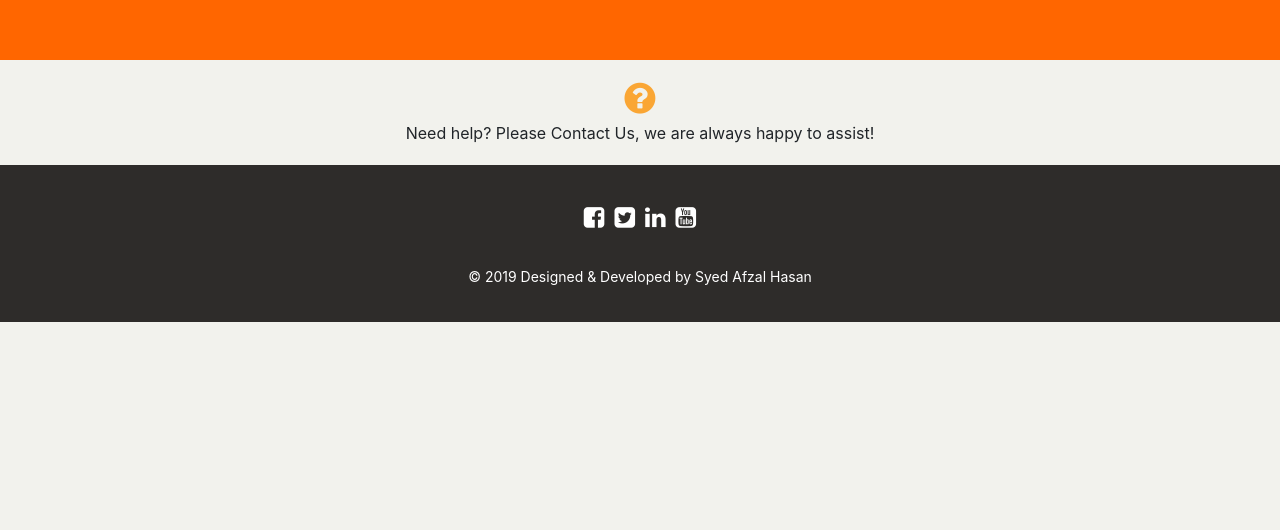
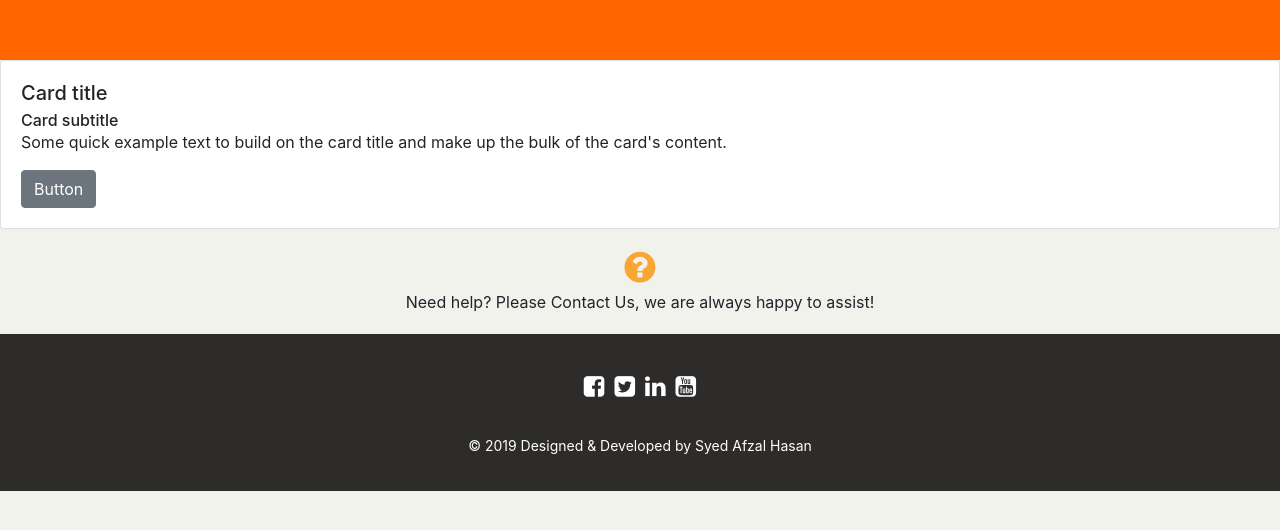
Before and after one commit to 123afzal/frieght-hub-coding-challange, a React (Create React App) app in the folder front-end/: page / in a window 1280 px wide. Shown: the top 530 px of the page. Built offline with nearby package versions, Linux system fonts and the light colour scheme; a web font is replaced by a local one.

Commit message:
afzal updates

```diff
--- /dev/null
+++ b/front-end/src/components/Assistance/Assistance.js
@@ -0,0 +1,22 @@
+import React, { Component } from 'react';
+
+class Assistance extends Component {
+    render() {
+        return (
+            <div>
+                <div className="clearfix"></div>
+
+                <div className="listing">
+                    <div className="container">
+                        <div className="need-help">
+                            <i className="fa fa-question-circle"></i>
+                            Need help? Please Contact Us, we are always happy to assist!
+                        </div>
+                    </div>
+                </div>
+            </div>
+        );
+    }
+}
+
+export default Assistance;
--- a/front-end/src/containers/Home/Home.js
+++ b/front-end/src/containers/Home/Home.js
@@ -2,6 +2,8 @@
 import './Home.css';
 import Footer from '../../components/Footer/Footer';
 import Navigation from '../../components/Navigation/Navigation'
+import Shipments from '../../components/shipments/shipments'
+import Assistance from '../../components/Assistance/Assistance'
 
 class Home extends Component {
 
@@ -14,19 +16,11 @@
                 {/*header*/}
                 <Navigation />
 
-                {/*section for main content*/}
-                <div>
-                    <div className="clearfix"></div>
+                {/*section for main shipments*/}
+                <Shipments/>
 
-                    <div className="listing">
-                        <div className="container">
-                            <div className="need-help">
-                                <i className="fa fa-question-circle"></i>
-                                Need help? Please Contact Us, we are always happy to assist!
-                            </div>
-                        </div>
-                    </div>
-                </div>
+                {/*section for assistance*/}
+                <Assistance/>
 
                 {/*footer of the web*/}
                 <Footer/>
```
Also changed, not shown: front-end/src/components/shipments/shipments.css (added).
